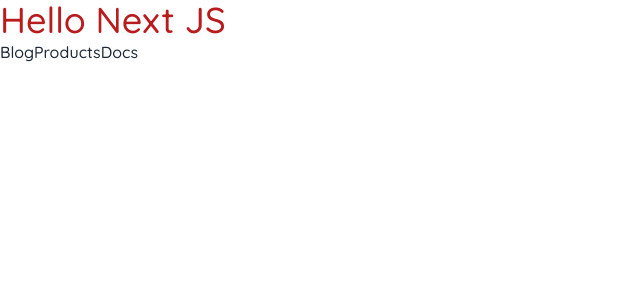
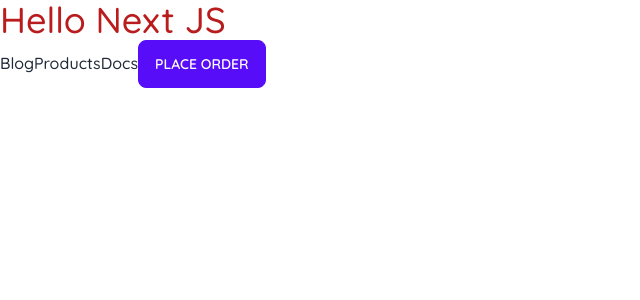
Before and after one commit to radenmasabdul/LearnNextJS, a Next.js app: page / in a window 1280 px wide. Shown: the top 300 px of the page, without its empty margins (0-640 px from the left). Built offline with nearby package versions, Linux system fonts and the light colour scheme.

Commit message:
Navigating Programmatically

```diff
--- a/src/pages/index.js
+++ b/src/pages/index.js
@@ -1,7 +1,16 @@
 import Head from 'next/head'
 import Link from 'next/link'
+import { useRouter } from 'next/router';
 
 export default function Home() {
+
+  const router = useRouter();
+
+  const handleClick = () => {
+    console.log('Placing Your Order');
+    router.push('/product')
+  }
+
   return (
     <>
       <Head>
@@ -21,6 +30,11 @@
         <Link href="/docs">
           Docs
         </Link>
+        <button
+          onClick={handleClick}
+          className="btn btn-primary">
+          Place Order
+        </button>
       </main>
     </>
   )
```
